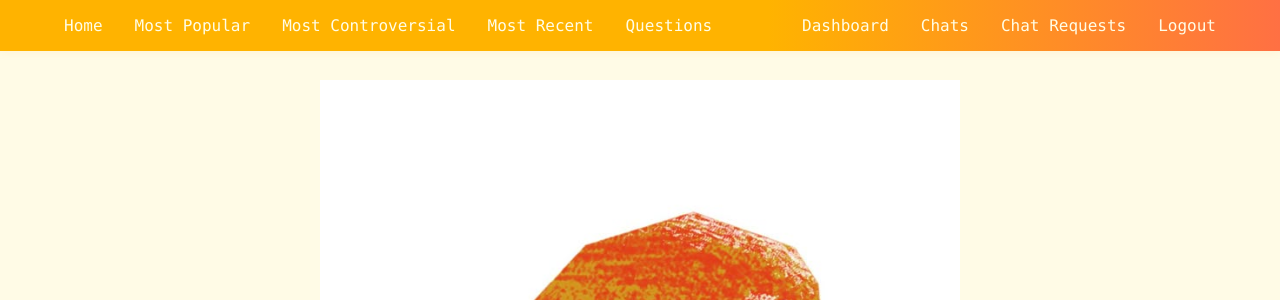
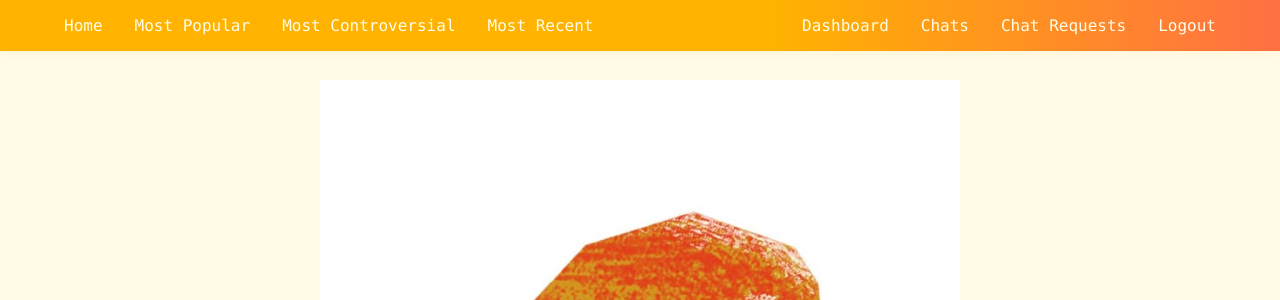
Before and after one commit to Techdude01/MangoDB, a Flask app: page /admin_dashboard in a window 1280 px wide. Shown: the top 300 px of the page. Run offline with Flask 3, Linux system fonts and the light colour scheme; a user stored in the database is signed in; data comes from the database, SQL or seed files in the repository.

Commit message:
whadahell

```diff
--- a/server/templates/base.html
+++ b/server/templates/base.html
@@ -19,10 +19,6 @@
                 <li><a href="{{ url_for('most_controversial') }}">Most Controversial</a></li>
                 <li><a href="{{ url_for('most_recent') }}">Most Recent</a></li>
 
-                {% if user_role == 'admin' %}
-                <li><a href="{{ url_for('view_questions') }}">Questions</a></li>
-                {% endif %}
-
                 {% if show_login_button %}
                 <li style="margin-left: auto;"><a href="{{ url_for('login') }}">Login</a></li>
                 {% else %}
```
Also changed, not shown: 2 other files.
